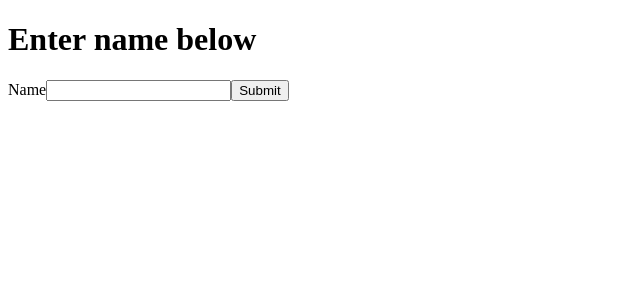
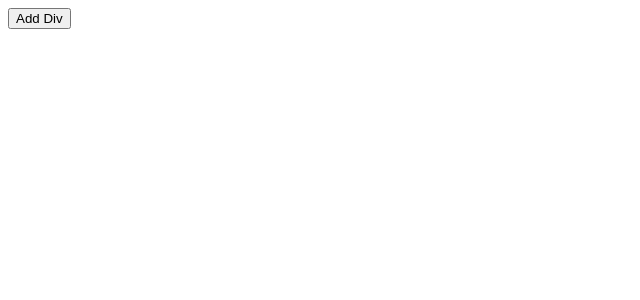
Before and after one commit to luc-ky-khuu/TermPush, a Next.js app: page / in a window 1280 px wide. Shown: the top 300 px of the page, without its empty margins (0-640 px from the left). Built offline with nearby package versions, Linux system fonts and the light colour scheme.

Commit message:
Updated eslint. Created function to create divs.

```diff
--- a/src/app/page.module.css
+++ b/src/app/page.module.css
@@ -5,6 +5,12 @@
   align-items: center;
   padding: 6rem;
   min-height: 100vh;
+}
+
+.container-div {
+  width: 100%;
+  min-height: 20vh;
+  border: 1px solid black;
 }
 
 .description {
--- /dev/null
+++ b/src/pages/api/createDiv.tsx
@@ -0,0 +1,13 @@
+// Next.js API route support: https://nextjs.org/docs/api-routes/introduction
+import type { NextApiRequest, NextApiResponse } from 'next';
+import styles from '../../app/page.module.css';
+type Data = {
+	name: string
+};
+
+export default function createDiv({ ...props }): JSX.Element {
+
+	return (
+		<div id={props.id} className={styles['container-div']}></div>
+	)
+}
--- a/src/pages/index.tsx
+++ b/src/pages/index.tsx
@@ -1,34 +1,24 @@
-import Image from 'next/image'
 import { Inter } from '@next/font/google'
 import styles from '../app/page.module.css'
 import Router, { useRouter } from 'next/router'
 import React, { useState } from 'react'
-const inter = Inter({ subsets: ['latin'] })
-
-
+import CreateDiv from './api/createDiv'
 
 export default function Home() {
-  const [name, setName] = useState('');
+	const [divs, addDiv] = useState<Array<JSX.Element>>([]);
+	let [num, incNum] = useState<number>(0)
+	const props: Object = {
+		id: num
+	};
+ 	const appendDiv = () => {
+		addDiv([...divs, <CreateDiv { ...props }/>])
+		incNum(num+=1)
+	};
 
-  function test(event: React.FormEvent<HTMLFormElement>) {
-    event.preventDefault();
-    Router.push(`/${name}`)
-  }
-
-  const setInput = (event: React.ChangeEvent<HTMLInputElement>) => {
-    event.preventDefault();
-    let input:string = event.target.value;
-    setName(input);
-  }
-
-  return (
-    <main>
-      <h1>Enter name below</h1>
-      <form onSubmit={test}>
-        <label htmlFor='nameInput'>Name</label>
-        <input type='text' id='nameInput' name='nameInput' value={name} onChange={(event) => setInput(event)}/>
-        <button type='submit'>Submit</button>
-      </form>
-    </main>
-  )
+	return (
+		<main id='main'>
+			<button type='submit' onClick={() => appendDiv()}>Add Div</button>
+			{divs}
+		</main>
+	);
 }
```
Also changed, not shown: package.json (+8 -3 lines), src/pages/[name].tsx (+7 -8 lines), src/pages/api/hello.ts (deleted, +0 -10 lines), .eslintrc.cjs (added), .eslintrc.json (deleted), src/app/globals.css (indentation only), 1 other file (tests, documents, lock files or other folders).
